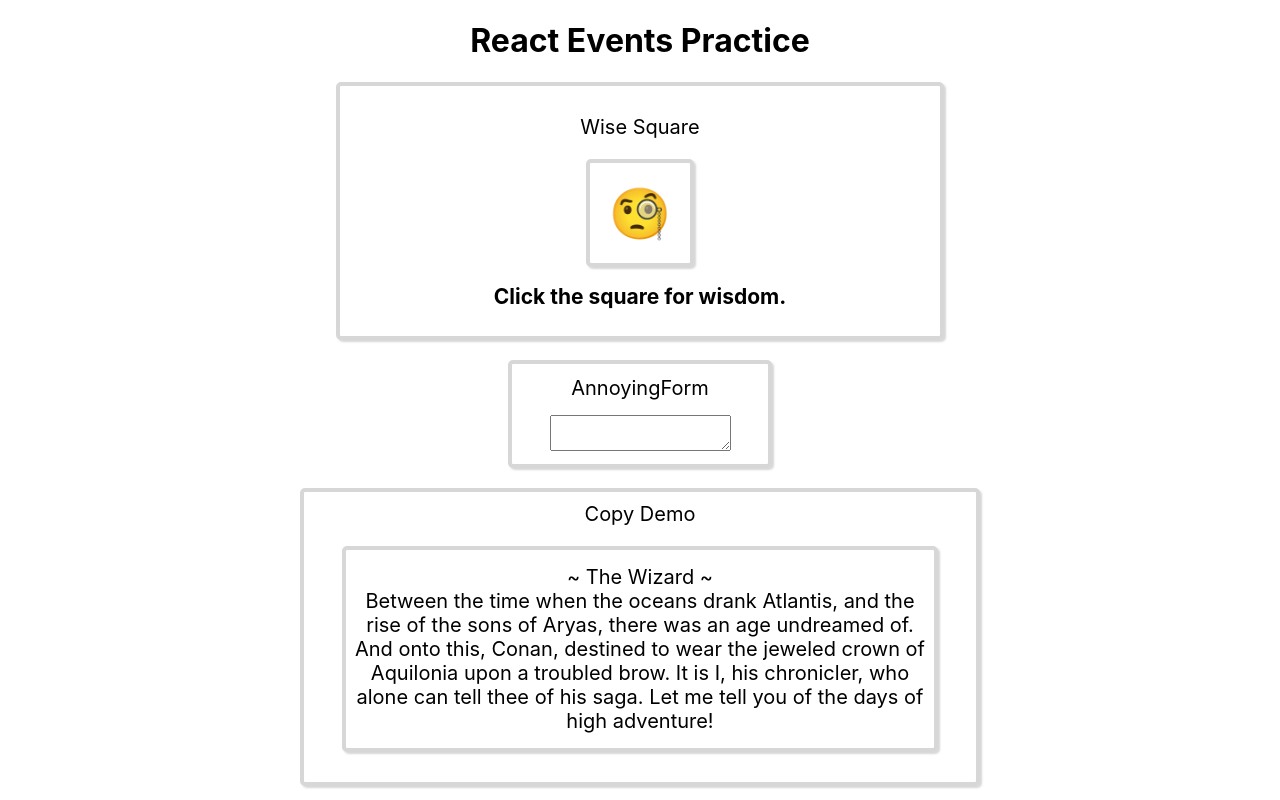
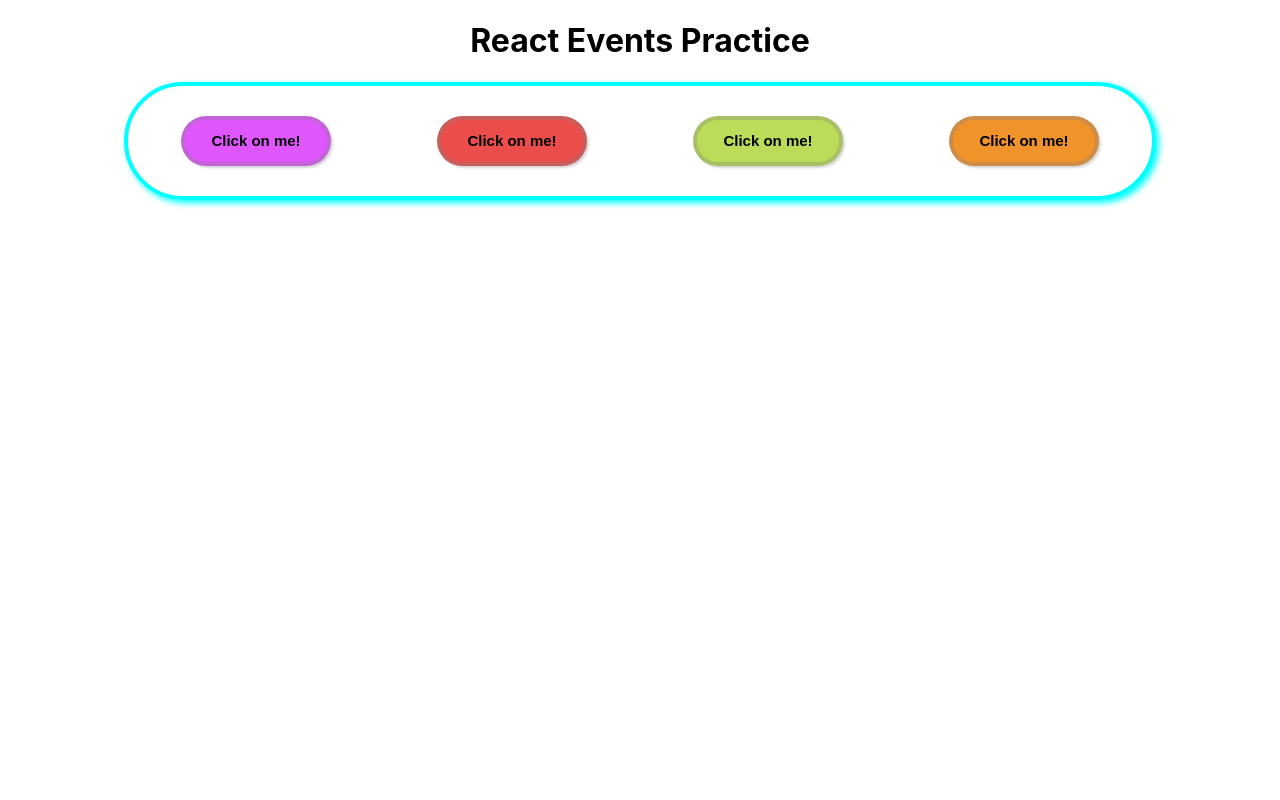
Before and after one commit to jas112/REACT-STUDY-Events, a React (Create React App) app: page / in a window 1280 px wide. Shown: the top 800 px of the page. Built offline with nearby package versions, Linux system fonts and the light colour scheme.

Commit message:
added ButtonList...binding with args exercise.

```diff
--- a/src/App.js
+++ b/src/App.js
@@ -2,6 +2,7 @@ import WiseSquare from './components/wiseSquare/WiseSquare';
 import WiseSquareWithProps from './components/wiseSquareWithProps/WiseSquareWithProps';
 import ExperimentalSquare from './components/experimentalSquare/ExperimentalSquare';
 import AnnoyingForm from './components/annoyingForm/AnnoyingForm';
+import ButtonList from './components/buttonList/ButtonList';
 import CopyDemo from './components/copyDemo/CopyDemo';
 import './App.css';
 
@@ -9,11 +10,12 @@ function App() {
   return (
     <div className="App">
       <h1>React Events Practice</h1>
-      <WiseSquare/>
+      {/* <WiseSquare/>
       <AnnoyingForm/>
       <CopyDemo/>
       <WiseSquareWithProps/>
-      <ExperimentalSquare/>
+      <ExperimentalSquare/> */}
+      <ButtonList/>
     </div>
   );
 }
--- a/src/components/annoyingForm/AnnoyingForm.css
+++ b/src/components/annoyingForm/AnnoyingForm.css
@@ -12,5 +12,4 @@
     flex-flow: column nowrap;
     justify-content: space-around;
     align-items: center;
-    transition: 1s;
 }
--- /dev/null
+++ b/src/components/buttonList/ButtonList.css
@@ -0,0 +1,31 @@
+.ButtonList{
+    width: 80%;
+    min-width: 400px;
+    height: 100px;
+    border: 4px solid #80808050;
+    border-radius: 65px;
+    box-shadow: 2px 2px 2px #80808050;
+    font-size: 20px;
+    margin: 0 auto;
+    padding:5px 0px;
+    display: flex;
+    flex-flow: row nowrap;
+    justify-content: space-around;
+    align-items: center;
+}
+
+.ButtonList-button{
+    width: 150px;
+    height: 50px;
+    border: 4px solid #80808050;
+    border-radius: 65px;
+    box-shadow: 2px 2px 2px #80808050;
+    font-size: 15px;
+    font-weight: bold;
+    margin: 0 auto;
+    padding:5px 0px;
+    display: flex;
+    flex-flow: row nowrap;
+    justify-content: space-around;
+    align-items: center;
+}
--- /dev/null
+++ b/src/components/buttonList/ButtonList.js
@@ -0,0 +1,33 @@
+import React, { Component } from 'react';
+import './ButtonList.css';
+
+class ButtonList extends Component {
+    static defaultProps = {
+        colors: ["#e056fd", "#eb4d4b", "#badc58", "#f0932b"]
+    };
+
+    constructor(props){
+        super(props);
+        this.state = {
+            color: 'cyan'
+        };
+    }
+
+    changeColor(newColor){
+        this.setState({color: newColor});
+    }
+
+  render() {
+    return (
+      <div className='ButtonList' style={{borderColor: this.state.color, boxShadow: `3px 3px 6px ${this.state.color}`}}>
+        {this.props.colors.map(c => {
+            const colorObj = {backgroundColor: c};
+            // return <button className='ButtonList-button' style={colorObj} onClick={this.changeColor.bind(this, c)}>Click on me!</button>
+            return <button className='ButtonList-button' style={colorObj} onClick={() => this.changeColor(c)}>Click on me!</button>
+        })}
+      </div>
+    )
+  }
+}
+
+export default ButtonList;
```
